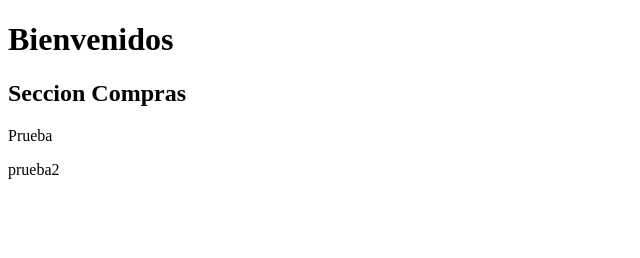
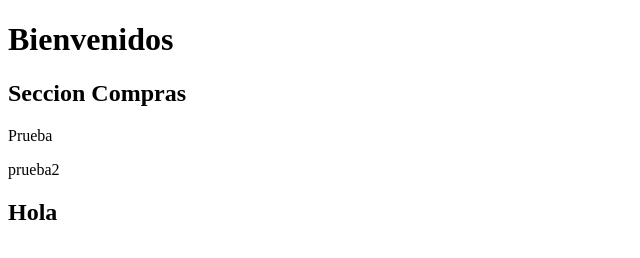
Before and after one commit to Janneth0/prueba, a plain HTML site: page index.html in a window 1280 px wide. Shown: the whole page, without its empty margins (0-640 px from the left). Drawn offline with Linux system fonts and the light colour scheme.

Commit message:
Update index.html

```diff
--- a/index.html
+++ b/index.html
@@ -13,6 +13,9 @@
         <p>Prueba</p>
         <p>prueba2</p>
     </section>
+    <section>
+        <h2>Hola</h2>
+    </section>
 
 </body>
 </html>
```
